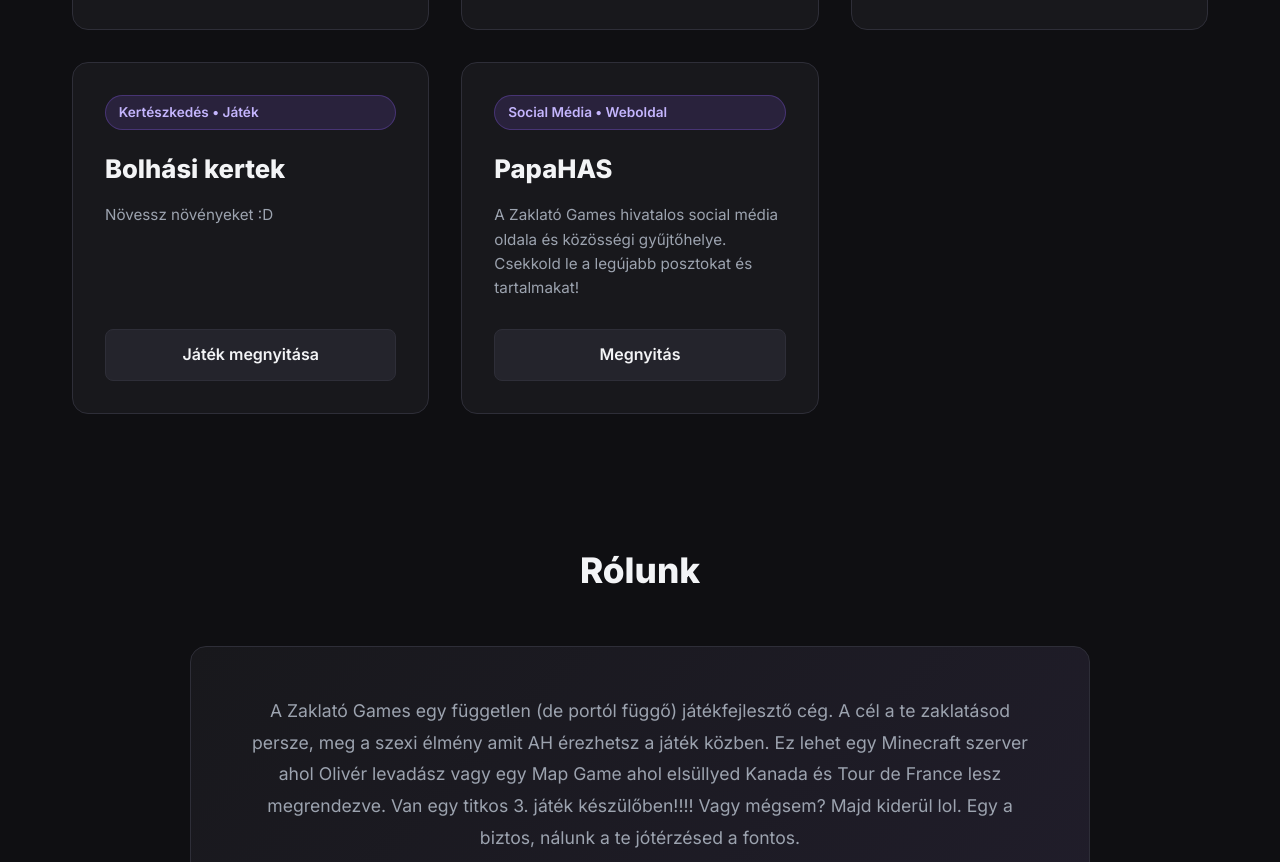
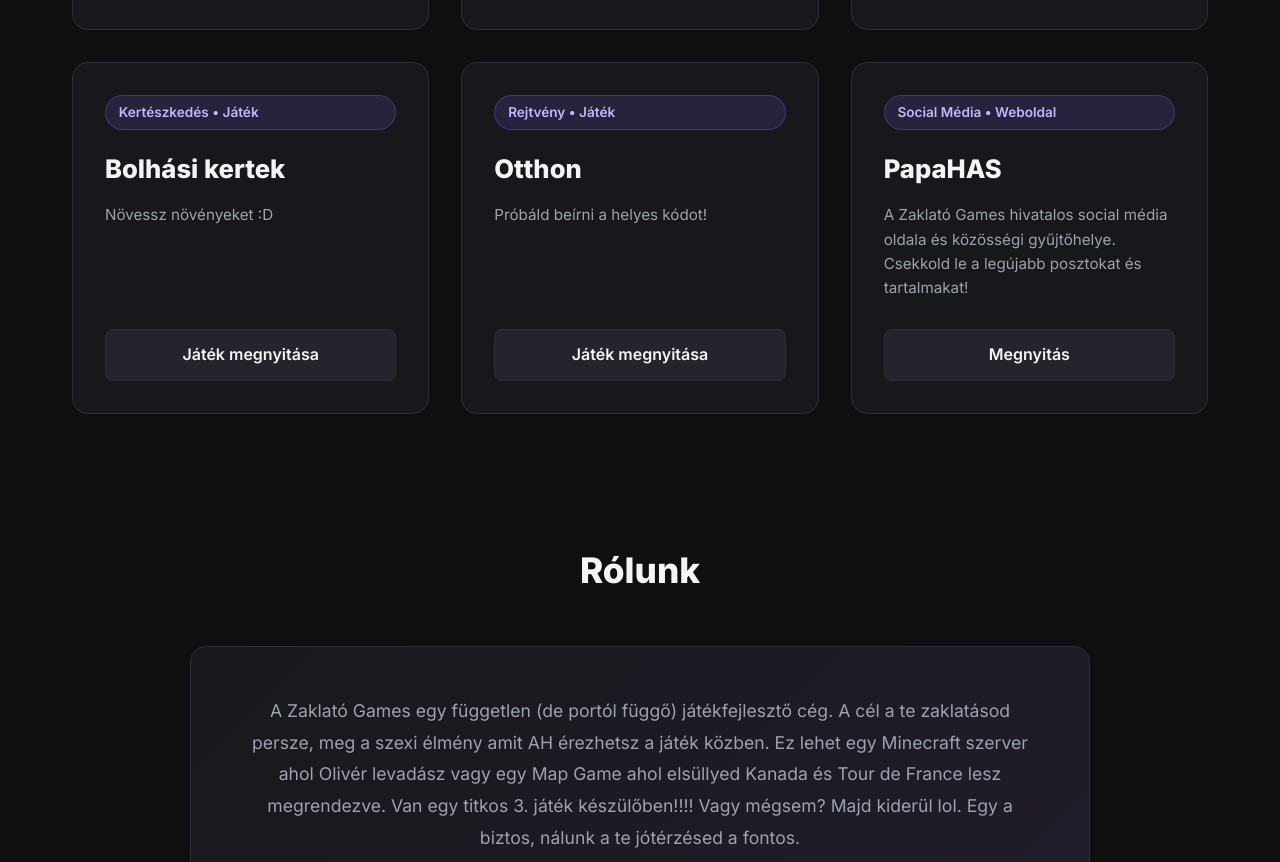
Before and after one commit to zaklatogames/home, a plain HTML site: page index.html in a window 1280 px wide. Shown: the part 1087-1949 px from the top of the page. Drawn offline with Linux system fonts and the light colour scheme.

Commit message:
Add files via upload

```diff
--- a/index.html
+++ b/index.html
@@ -367,6 +367,16 @@
                 <a href="https://zaklatogames.github.io/bolhasikertek/" target="_blank" class="card-btn">Játék megnyitása</a>
             </div>
 
+            <!-- Otthon -->
+            <div class="game-card">
+                <div>
+                    <div class="game-badge">Rejtvény • Játék</div>
+                    <h3 class="game-title">Otthon</h3>
+                    <p class="game-desc">Próbáld beírni a helyes kódot!</p>
+                </div>
+                <a href="https://zaklatogames.github.io/otthon/" target="_blank" class="card-btn">Játék megnyitása</a>
+            </div>
+
             <!-- PapaHAS -->
             <div class="game-card">
                 <div>
@@ -374,7 +384,7 @@
                     <h3 class="game-title">PapaHAS</h3>
                     <p class="game-desc">A Zaklató Games hivatalos social média oldala és közösségi gyűjtőhelye. Csekkold le a legújabb posztokat és tartalmakat!</p>
                 </div>
-                <a href="https://zaklatogames.github.io/papahas" target="_blank" class="card-btn">Megnyitás</a>
+                <a href="https://zaklatogames.github.io/papahas/" target="_blank" class="card-btn">Megnyitás</a>
             </div>
 
         </div>
```
